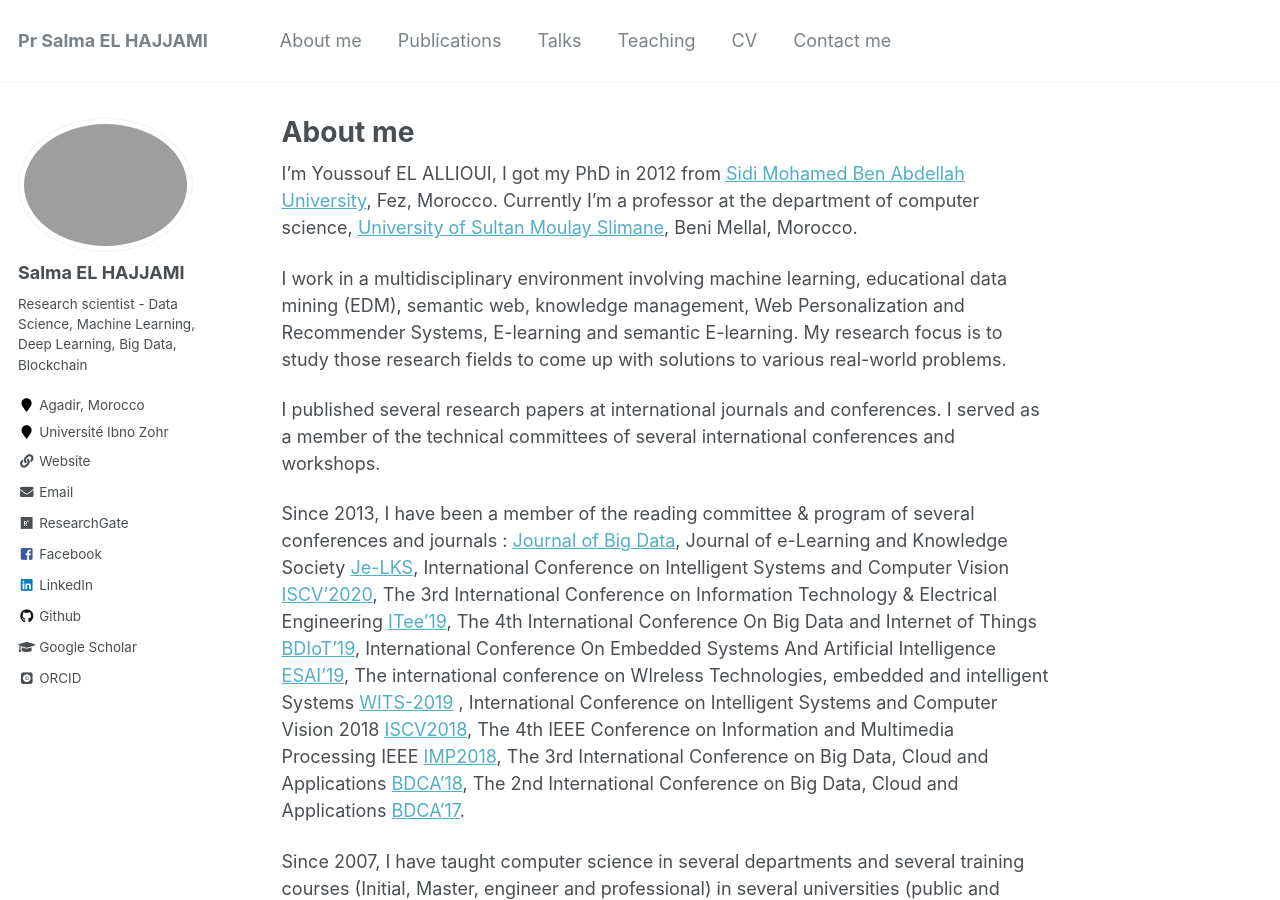
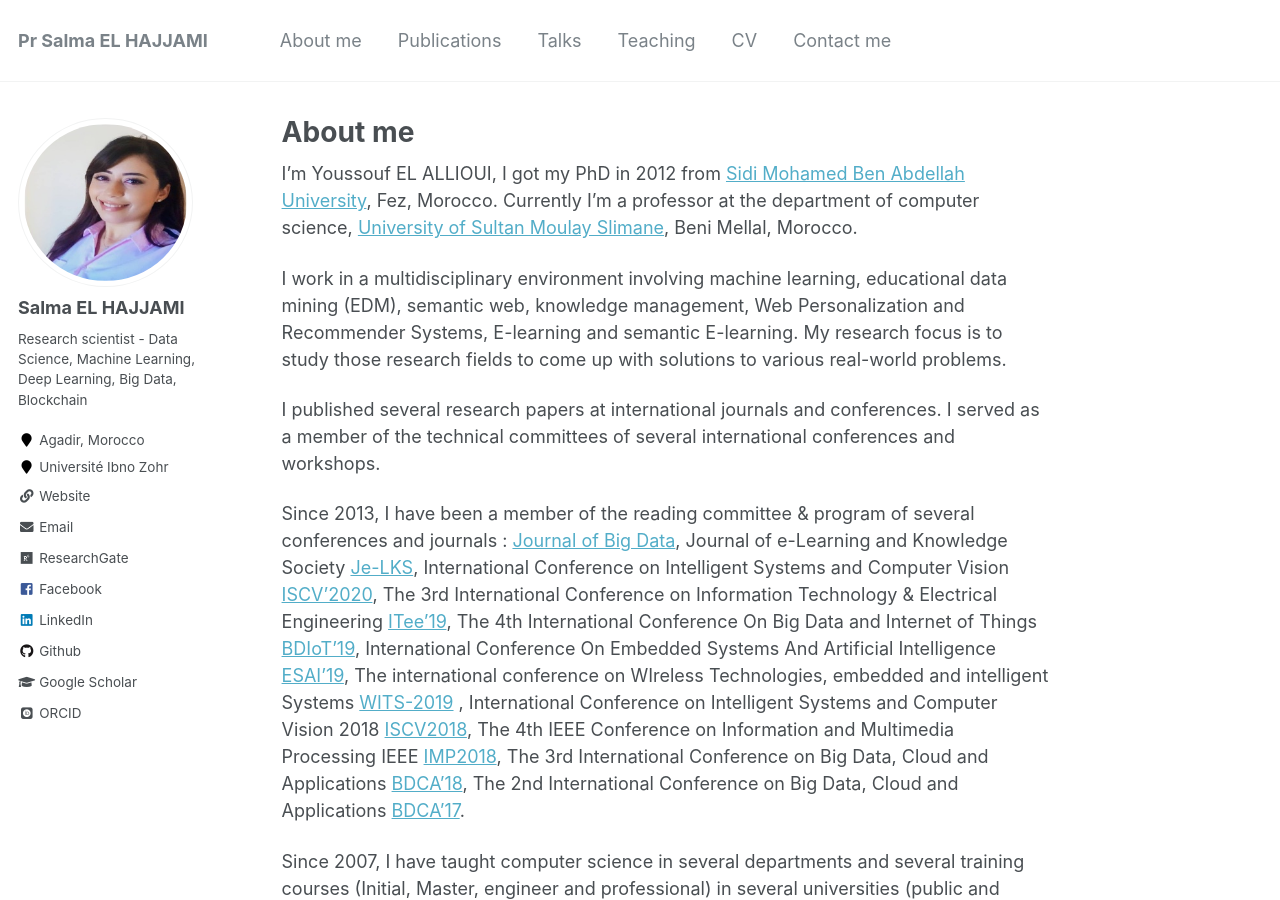
Before and after one commit to salmaelhajjami/salmaelhajjami.github.io, a Jekyll site: the page built from _pages/about.md, in a window 1280 px wide and 900 px high. Built offline with Jekyll 4.4.1, drawn with Linux system fonts in a browser that asks for light colours; some web fonts are replaced.

Commit message:
Update _config.yml

```diff
--- a/_config.yml
+++ b/_config.yml
@@ -81,7 +81,7 @@ analytics:
 # Site Author
 author:
   name             : "Salma EL HAJJAMI"
-  avatar           : "Moi.jpeg"
+  avatar           : "Moi.jpg"
   bio              : "Research scientist - Data Science, Machine Learning, Deep Learning, Big Data, Blockchain"
   location         : "Agadir, Morocco"
   employer         : "Université Ibno Zohr"
```
